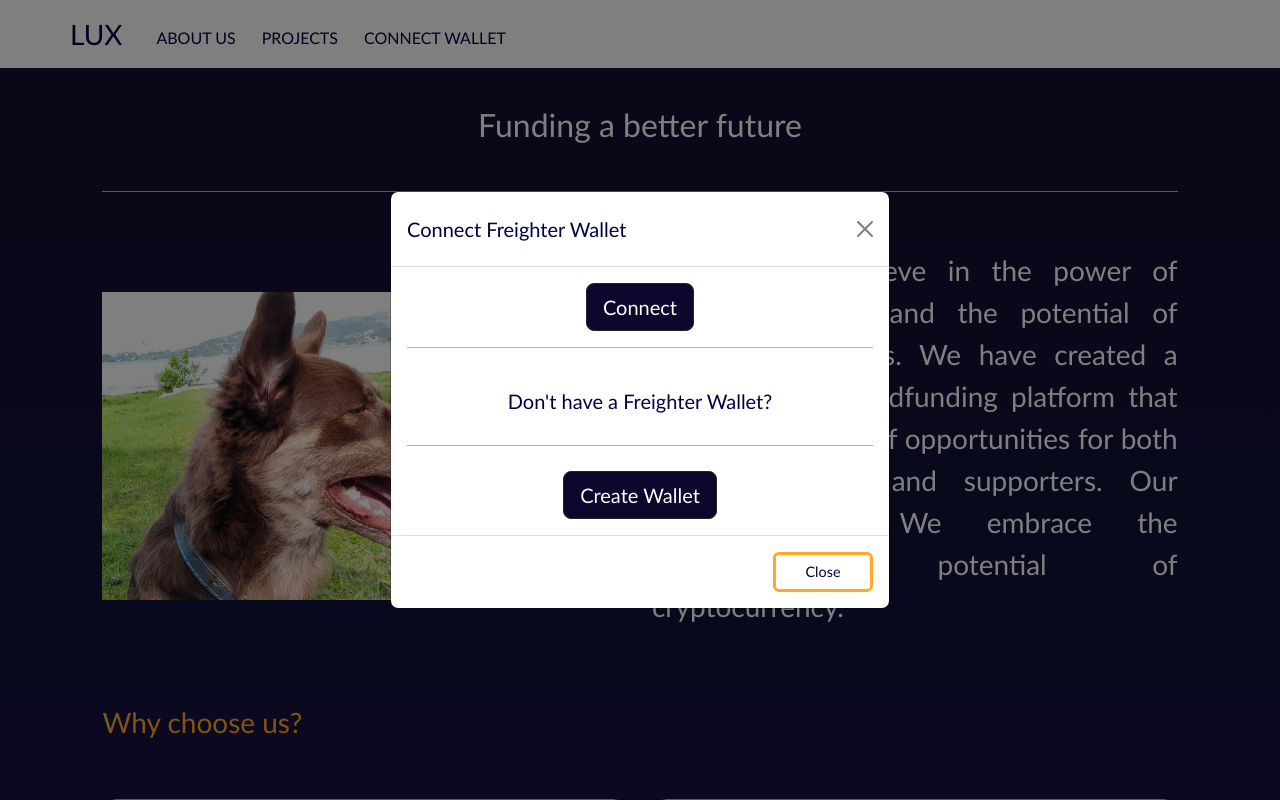
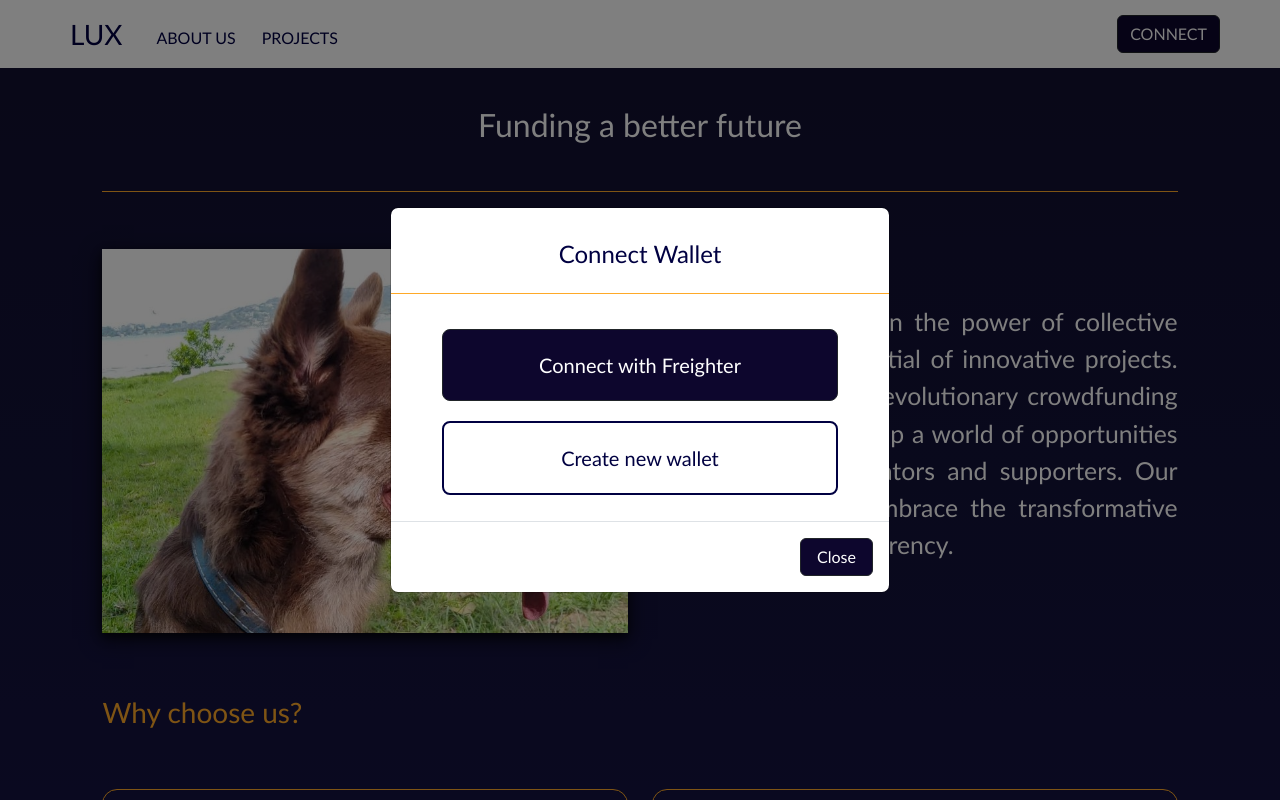
Before and after one commit to giuliannarlau/crowdfunding, a Flask app: page /about in a window 1280 px wide, after a click on "CONNECT". Run offline with Flask 3, Linux system fonts and the light colour scheme; some libraries are stand-ins or nearby versions.

Commit message:
commit sizing

```diff
--- a/app.py
+++ b/app.py
@@ -1,11 +1,10 @@
+import mysql.connector
 import os
-import mysql.connector
+import time
 
-import ast
-
-import requests
-import certifi
-import time
+#import ast
+#import requests
+#import certifi
 
 from cs50 import SQL
 from dotenv import load_dotenv
@@ -17,20 +16,21 @@ from stellar_sdk.exceptions import NotFoundError, BadResponseError, BadRequestEr
 
 from helpers import apology, check_amount, check_projects_action, format_date, freighter_required, generate_project_id, search_donations_history, search_projects, search_refund_operations, search_supported_projects, update_database_status, update_transactions_database, upload_image, validate_input
 
-# Configure application
+# Configure flask
 app = Flask(__name__)
 app.secret_key = "changeIt2145"
 
 load_dotenv()
 
 admin_account = "GCLMA7L4TWKF2NZYKT3W5OZCJ6IBLLPN3P7Q5JRFRTV3FRMCR3BEGYQR"
+server = Server("https://horizon-testnet.stellar.org")
+
 
 db_host = os.environ['DB_HOST']
 db_port = os.environ['DB_PORT']
 db_user = os.environ['DB_USER']
 db_password = os.environ['DB_PASSWORD']
 db_name = os.environ['DB_NAME']
-
 
 conn = mysql.connector.connect(
     host=db_host,
@@ -61,6 +61,7 @@ def after_request(response):
 def index():
     """ Homepage """
 
+    # Timing
     start_time_total = time.time()
 
     # Handle connect wallet
@@ -80,8 +81,9 @@ def index():
 
     # Get active projects from database
     projects_list = search_projects(status="active")
+
     end_time_total = time.time()
-    print(f"Tempo total: {end_time_total - start_time_total} segundos")
+    print(f"Time tracking: {end_time_total - start_time_total} sec")
 
     return render_template("index.html", projects_list=projects_list)
 
@@ -150,11 +152,13 @@ def project_page(project_id):
             params = (project["name"], project["category"], project["goal"], project["expire_date"], project["description"], project_id)
             db.execute(query, params)
             conn.commit()
+
         except:
             conn.rollback()
+
         finally:
             db.close()
-        #db.execute("UPDATE projects SET name = ?, category = ?, goal = ?, expire_date = ?, description = ? WHERE id = ?", project["name"], project["category"], project["goal"], project["expire_date"], project["description"], project_id)
+
         return redirect(url_for("project_page", project_id=project_id))
 
     # Get project info from database
@@ -282,6 +286,7 @@ def new_project():
             db.execute(query, params)
             conn.commit()
 
+            # TO DO: Analyse delay when updating db
             db.execute("SELECT id FROM projects ORDER BY created_at DESC LIMIT 1")
             rows = db.fetchone()
             project_id = rows[0]
@@ -289,6 +294,7 @@ def new_project():
         except Exception as e:
             conn.rollback()
             return apology(f"An error occurred inserting your project on database: {str(e)}", 500)
+
         finally:
             db.close()
 
@@ -324,7 +330,6 @@ def control_panel():
         selected_project_ids = [int(id) for id in request_data.get("selected_project_ids")]
 
         # Discart projects not fundable or refundable
-
         admin_action_projects = check_projects_action(admin_projects_list, selected_project_ids, operation_type)
 
         if operation_type == "refund":
@@ -341,10 +346,12 @@ def control_panel():
 @app.route("/statusupdate", methods=["POST"])
 @freighter_required
 def status_update():
+    # TO DO: Change this to a scheduled task
 
     try:
         update_database_status()
         return make_response("OK", 200)
+
     except Exception as e:
         print(f"Error updating projects status: {e}")
         return apology("Internal server error", 500)
@@ -393,10 +400,8 @@ def build_admin_transaction():
 
 
 def build_payment_transaction(operations_list, operation_type):
-    """ Build one operation per project, grouping into one transaction.
+    """ Builds one operation per project, grouping into one transaction.
     Each transaction has it's own operation type (donation for users and fund/refund for admin)"""
-
-    server = Server("https://horizon-testnet.stellar.org")
 
     # Check if destination account exists
     for operation in operations_list:
@@ -432,7 +437,6 @@ def build_payment_transaction(operations_list, operation_type):
     db = conn.cursor(dictionary=True)
     db.execute("SELECT * FROM temp_operations")
     temp_transactions_list = db.fetchall()
-    #temp_transactions_list = db.execute("SELECT * FROM temp_operations")
 
     # Reset table if it's not empty
     if temp_transactions_list:
@@ -463,8 +467,6 @@ def build_payment_transaction(operations_list, operation_type):
 def send_transaction():
     """Submit transaction to Stellar"""
 
-    server = Server("https://horizon-testnet.stellar.org")
-
     try:
         # Get signed transaction and submit
         signed_transaction = request.get_json()
@@ -474,7 +476,6 @@ def send_transaction():
         if submit_response["successful"] == True:
 
             hash = submit_response["hash"]
-            #temp_table = db.execute("SELECT * FROM temp_operations")
 
             update_transactions_database(hash)
 
--- a/static/styles.css
+++ b/static/styles.css
@@ -30,57 +36,52 @@ footer {
 /* Divisors */
 
 hr {
-    color: #FEA928;
+  color: #fea928;
   height: 10px;
   opacity: 1;
 }
 
 .vr {
-    color: #FEA928;
+  color: #fea928;
   width: 2px;
   opacity: 0.7;
 }
-
 
 /* Navbars for header and footer */
 nav {
   background: white;
 }
 
-
-.nav-link, .navbar-brand {
+.nav-link,
+.navbar-brand {
   color: #000041;
   margin-left: 10px;
 }
 
-
-.nav-link:hover, .navbar-brand:hover {
+.nav-link:hover,
+.navbar-brand:hover {
   color: #000041;
-    text-shadow: 0px 4px 6px rgba(0,0,0,0.35);
+  text-shadow: 0px 4px 6px rgba(0, 0, 0, 0.35);
   transform: scale(1.1);
 }
 
-
 /* Titles */
 h1 {
-    font-size:calc(15px + 1.7vw);
+  font-size: calc(15px + 1.7vw);
   text-align: start;
   margin-bottom: 30px;
 }
 
 h2 {
-    font-size:calc(12px + 1.5vw);
+  font-size: calc(12px + 1.5vw);
 }
 
-
 h3 {
-    color: #FEA928;
+  color: #fea928;
   height: 60px;
   margin: 0;
-    padding-top: 15px;;
+  padding-top: 15px;
 }
-
-
 
 .title-bold {
   font-size: 22px;
@@ -93,7 +94,11 @@ h3 {
 }
 
 .text-medium {
-    font-size:calc(12px + 1vw);
+  font-size: calc(12px + 1vw);
+}
+
+.text-small {
+  font-size: calc(8px + 0.5vw) !important;
 }
 
 .wrapper {
@@ -195,39 +190,34 @@ input, select {
   position: relative;
 }
 
-
 /* Buttons */
 .btn-dark {
-    background: #0D062D;
+  background: #0d062d;
   color: white;
 }
 
-
 .btn-dark:hover {
-    background: #0D062D;
+  background: #0d062d;
   transform: scale(1.1);
 }
 
-
 .btn-light {
   background: white;
-    border: 3px solid #FEA928;
+  border: 3px solid #fea928;
   color: #000041;
-    font-size:calc(8px + 0.5vw) !important;
+  font-size: calc(8px + 0.5vw) !important;
   font-weight: 20px;
-    max-height: 70px;
+  max-height: 65px;
   min-width: 100px;
 }
 
-
 .btn-light:hover {
   background: transparent;
-    border: 1px solid #FEA928;
+  border: 1px solid #fea928;
   box-shadow: 0 4px 10px 0 rgba(0, 0, 0, 0.5), 0 6px 10px 0 rgba(0, 0, 0, 0.4);
   color: white;
   transform: scale(1.1);
 }
-
 
 .btn-outline-dark {
   background: transparent;
@@ -260,11 +249,15 @@ input, select {
 }
 
 .btn-xl {
-    font-size: 100%;
-    padding: 20px 20px;
+  padding: 20px;
   width: 40%;
 }
 
+.btn-lg {
+  margin: 10px;
+  padding: 20px;
+  width: 85%;
+}
 
 /* Modals */
 .modal {
--- a/templates/about.html
+++ b/templates/about.html
@@ -17,12 +17,12 @@
     <hr class="mb-5">
 
     <div class="row align-items-center">
-      <div class="col-lg-6">
-        <img src="{{ url_for('static', filename='theodora.jpg') }}" class="img-medium">
+      <div class="col-lg-6 col-lg">
+        <img src="{{ url_for('static', filename='theodora.jpg') }}" class="img-fluid">
       </div>
 
-      <div class="col-lg-6">
-        <p class="fs-3">At LUX, we believe in the power of collective action and the potential of innovative projects. We have created a revolutionary crowdfunding platform that opens up a world of opportunities for both project creators and supporters. Our unique twist? We embrace the transformative potential of cryptocurrency.</p>
+      <div class="col-lg-6 col-lg">
+        <p class="text-medium">At LUX, we believe in the power of collective action and the potential of innovative projects. We have created a revolutionary crowdfunding platform that opens up a world of opportunities for both project creators and supporters. Our unique twist? We embrace the transformative potential of cryptocurrency.</p>
       </div>
     </div>
 
@@ -33,16 +33,16 @@
             <ul class="list-outline-orange">
                 <li class="list-group-item">
                     <div class="title-bold">Crypto Compatibility</div>
-                    <div class="item-description">Say goodbye to traditional payment methods and embrace the decentralized world. Lux seamlessly integrates with Freighter, allowing you to contribute without the bureaucracy of opening an account.</div>
+                    <div class="item-description text-small">Say goodbye to traditional payment methods and embrace the decentralized world. Lux seamlessly integrates with Freighter, allowing you to contribute without the bureaucracy of opening an account.</div>
                 </li>
                 <li class="list-group-item">
                     <div class="title-bold">Global Reach</div>
-                    <div class="item-description">We break down geographical barriers and connect project creators with a global community of backers. No matter where you are in the world, you can support projects that align with your passions and values.</div>
+                    <div class="item-description text-small">We break down geographical barriers and connect project creators with a global community of backers. No matter where you are in the world, you can support projects that align with your passions and values.</div>
                 </li>
 
                 <li class="list-group-item">
                     <div class="title-bold">Guaranteed Funding Approach</div>
-                    <div class="item-description">With Lux, backing a project is risk-free. If a project doesn't reach its funding goal, the backers get their contributions returned. This ensures that your money is committed only to projects with strong community support and a clear path to success.</div>
+                    <div class="item-description text-small">With Lux, backing a project is risk-free. If a project doesn't reach its funding goal, the backers get their contributions returned. This ensures that your money is committed only to projects with strong community support and a clear path to success.</div>
                 </li>
             </ul>
         </div>
--- a/templates/layout.html
+++ b/templates/layout.html
@@ -1,65 +1,128 @@
 <!DOCTYPE html>
 <html lang="en">
-
   <head>
-  <meta charset="utf-8">
-  <meta name="viewport" content="initial-scale=1, width=device-width">
-  <link href="https://cdn.jsdelivr.net/npm/bootstrap@5.3.0/dist/css/bootstrap.min.css" rel="stylesheet" integrity="sha384-9ndCyUaIbzAi2FUVXJi0CjmCapSmO7SnpJef0486qhLnuZ2cdeRhO02iuK6FUUVM" crossorigin="anonymous">
-  <script src="https://cdn.jsdelivr.net/npm/bootstrap@5.3.0/dist/js/bootstrap.bundle.min.js" integrity="sha384-geWF76RCwLtnZ8qwWowPQNguL3RmwHVBC9FhGdlKrxdiJJigb/j/68SIy3Te4Bkz" crossorigin="anonymous"></script>
-  <link rel="stylesheet" href="https://cdn.jsdelivr.net/npm/bootstrap-icons@1.10.5/font/bootstrap-icons.css">
-  <link href="/static/styles.css" rel="stylesheet">
+    <meta charset="utf-8" />
+    <meta name="viewport" content="initial-scale=1, width=device-width" />
+    <link
+      href="https://cdn.jsdelivr.net/npm/bootstrap@5.3.0/dist/css/bootstrap.min.css"
+      rel="stylesheet"
+      integrity="sha384-9ndCyUaIbzAi2FUVXJi0CjmCapSmO7SnpJef0486qhLnuZ2cdeRhO02iuK6FUUVM"
+      crossorigin="anonymous"
+    />
+    <script
+      src="https://cdn.jsdelivr.net/npm/bootstrap@5.3.0/dist/js/bootstrap.bundle.min.js"
+      integrity="sha384-geWF76RCwLtnZ8qwWowPQNguL3RmwHVBC9FhGdlKrxdiJJigb/j/68SIy3Te4Bkz"
+      crossorigin="anonymous"
+    ></script>
+    <link
+      rel="stylesheet"
+      href="https://cdn.jsdelivr.net/npm/bootstrap-icons@1.10.5/font/bootstrap-icons.css"
+    />
+    <link href="/static/styles.css" rel="stylesheet" />
     <script src="{{ url_for('.static', filename='script.js') }}" async></script>
-  <script src="https://cdnjs.cloudflare.com/ajax/libs/stellar-freighter-api/1.4.0/index.min.js" integrity="sha512-fBxbUjuddn3vF6SjLIooB2r/UMubBp74yamgrPCT75S0+zNhhPvYYsfmpa1oMSimJWHm2Q1KVOLeWay0h0fwQA==" crossorigin="anonymous" referrerpolicy="no-referrer"></script>
+    <script
+      src="https://cdnjs.cloudflare.com/ajax/libs/stellar-freighter-api/1.4.0/index.min.js"
+      integrity="sha512-fBxbUjuddn3vF6SjLIooB2r/UMubBp74yamgrPCT75S0+zNhhPvYYsfmpa1oMSimJWHm2Q1KVOLeWay0h0fwQA=="
+      crossorigin="anonymous"
+      referrerpolicy="no-referrer"
+    ></script>
     <script src="https://cdnjs.cloudflare.com/ajax/libs/stellar-sdk/10.4.1/stellar-sdk.js"></script>
     <title>Lux | {% block title %}{% endblock %}</title>
   </head>
 
   <body>
-
     <nav class="navbar navbar-expand-md sticky-top fs-6">
       <div class="container-fluid mx-5">
         <a class="navbar-brand fs-3" href="/">LUX</a>
-      <button type="button" class="navbar-toggler" aria-controls="navbar" aria-expanded="false" aria-label="Toggle navigation" data-bs-target="#navbar" data-bs-toggle="collapse">
+        <button
+          type="button"
+          class="navbar-toggler"
+          aria-controls="navbar"
+          aria-expanded="false"
+          aria-label="Toggle navigation"
+          data-bs-target="#navbar"
+          data-bs-toggle="collapse"
+        >
           <span class="navbar-toggler-icon"></span>
         </button>
         <div class="collapse navbar-collapse" id="navbar">
           <ul class="navbar-nav me-auto mt-2">
-          <li class="nav-item"><a class="nav-link" href="/about">ABOUT US</a></li>
-          <li class="nav-item"><a class="nav-link" href="/projects">PROJECTS</a></li>
+            <li class="nav-item">
+              <a class="nav-link" href="/about">ABOUT US</a>
+            </li>
+            <li class="nav-item">
+              <a class="nav-link" href="/projects">PROJECTS</a>
+            </li>
             {% if session["public_key"] %}
               {% if session["public_key"] == admin_account %}
-              <li class="nav-item"><a class="nav-link" href="/controlpanel">CONTROL PANEL</a></li>
+                <li class="nav-item">
+                  <a class="nav-link" href="/controlpanel">CONTROL PANEL</a>
+                </li>
               {% else %}
-              <li class="nav-item"><a class="nav-link" href="/myaccount">MY ACCOUNT</a></li>
+                <li class="nav-item">
+                  <a class="nav-link" href="/myaccount">MY ACCOUNT</a>
+                </li>
+                <li class="nav-item">
+                  <a class="nav-link" href="/newproject">NEW PROJECT</a>
+                </li>
               {% endif %}
-            <li class="nav-item"><a class="nav-link" href="/newproject">NEW PROJECT</a></li>
+            {% endif %}
           </ul>
-          <ul class="navbar-nav ms-auto mt-2">
-            <li class="nav-item"><a class="nav-link me-5" href="/logout">DISCONNECT</a></li>
-          </ul>
+
+        </div>
+        <div class="d-flex">
+          {% if not session["public_key"] %}
+            <button
+              type="button"
+              class="btn btn-dark d-flex"
+              id="connectButton"
+              data-bs-toggle="modal"
+              data-bs-target="#connectWalletModal"
+            >
+              CONNECT
+            </button>
           {% else %}
-          <ul class="navbar-nav ms-auto">
-            <li class="nav-item"><button type="button" class="nav-link" id="connectButton" data-bs-toggle="modal" data-bs-target="#connectWalletModal">CONNECT WALLET</button></li>
-          </ul>
+            <a type="button" class="btn btn-outline-dark" href="/logout">DISCONNECT</a>
           {% endif %}
         </div>
+
       </div>
+
+
     </nav>
 
     <!-- Alerts modal -->
     <header id="alertHeader">
-    <div class="modal fade p-3" id="alertModal" tabindex="-1" aria-labelledby="modalLabel" aria-hidden="true">
+      <div
+        class="modal fade p-3"
+        id="alertModal"
+        tabindex="-1"
+        aria-labelledby="modalLabel"
+        aria-hidden="true"
+      >
         <div class="modal-dialog modal-dialog-centered">
           <div class="modal-content">
             <div class="modal-header text-center">
               <h4 class="modal-title" id="modalTitle"></h4>
-            <hr>
-            <button type="button" class="btn-close" data-bs-dismiss="modal" aria-label="Close" onclick="location.reload()"></button>
+              <hr />
+              <button
+                type="button"
+                class="btn-close"
+                data-bs-dismiss="modal"
+                aria-label="Close"
+                onclick="location.reload()"
+              ></button>
             </div>
-          <div class="modal-body text-break" id="modalBody">
-          </div>
+            <div class="modal-body text-break" id="modalBody"></div>
             <div class="modal-footer">
-            <button type="button" class="btn btn-dark px-3" data-bs-dismiss="modal" onclick="location.reload()">Close</button>
+              <button
+                type="button"
+                class="btn btn-dark px-3"
+                data-bs-dismiss="modal"
+                onclick="location.reload()"
+              >
+                Close
+              </button>
             </div>
           </div>
         </div>
@@ -67,51 +130,82 @@
     </header>
 
     <!-- Modal for connecting Freighter wallet -->
-  <div class="modal fade p-3" id="connectWalletModal" tabindex="-1" aria-labelledby="modalLabel" aria-hidden="true">
+    <div
+      class="modal fade p-3"
+      id="connectWalletModal"
+      tabindex="-1"
+      aria-labelledby="modalLabel"
+      aria-hidden="true"
+    >
       <div class="modal-dialog modal-dialog-centered">
-      <div class="modal-content">
-        <div class="modal-header text-center">
-          <h4 class="modal-title fs-5" id="modalLabel">Connect Freighter Wallet</h4>
-          <hr>
-          <button type="button" class="btn-close" data-bs-dismiss="modal" aria-label="Close"></button>
+        <div class="modal-content mx-auto">
+          <div class="modal-header border-0">
+            <h4 class="mx-auto mt-3">Connect Wallet</h4>
           </div>
+          <hr class="m-0" />
           <div class="modal-body">
             <form id="connectWalletForm" method="post" name="connectWalletForm">
-            <button class="btn btn-dark btn-lg" id="connectButton" name="connectButton" onclick="fetchKey()">Connect</button>
-            <hr class="my-3">
-            <h4 class="fs-5 py-3">Don't have a Freighter Wallet?</h4>
-            <hr class="my-3">
-            <a class="btn btn-dark btn-lg" href="https://www.freighter.app/" id="createWallet" target="_blank">Create Wallet</a>
+              <button
+                class="btn btn-dark btn-lg"
+                id="connectButton"
+                name="connectButton"
+                onclick="fetchKey()"
+              >
+                Connect with Freighter
+              </button>
+              <a
+                class="btn btn-outline-dark btn-lg"
+                href="https://www.freighter.app/"
+                id="createWallet"
+                target="_blank"
+                >Create new wallet</a
+              >
             </form>
           </div>
           <div class="modal-footer">
-          <button type="button" class="btn btn-light px-3" data-bs-dismiss="modal">Close</button>
+            <button
+              type="button"
+              class="btn btn-dark px-3"
+              data-bs-dismiss="modal"
+            >
+              Close
+            </button>
           </div>
         </div>
       </div>
     </div>
 
-  <main class="wrapper">
-    {% block main %}
-    {% endblock %}
-  </main>
+    <main class="wrapper">{% block main %} {% endblock %}</main>
 
     <footer class="footer">
       <nav class="navbar navbar-expand-sm mb-0">
         <div class="container-fluid">
-        <button aria-controls="navbar" aria-expanded="false" aria-label="Toggle navigation" class="navbar-toggler" data-bs-target="#footer" data-bs-toggle="collapse" type="button">
+          <button
+            aria-controls="navbar"
+            aria-expanded="false"
+            aria-label="Toggle navigation"
+            class="navbar-toggler"
+            data-bs-target="#footer"
+            data-bs-toggle="collapse"
+            type="button"
+          >
             <span class="navbar-toggler-icon"></span>
           </button>
           <div class="collapse navbar-collapse collapsing-up">
             <ul class="navbar-nav ms-auto me-auto mt-2">
-            <li class="nav-item"><a class="nav-link" href="/about">ABOUT US</a></li>
-            <li class="nav-item"><a class="nav-link" href="/about">CONTACT</a></li>
-            <li class="nav-item"><a class="nav-link" href="/projects">PROJECTS</a></li>
+              <li class="nav-item">
+                <a class="nav-link" href="/about">ABOUT US</a>
+              </li>
+              <li class="nav-item">
+                <a class="nav-link" href="/about">CONTACT</a>
+              </li>
+              <li class="nav-item">
+                <a class="nav-link" href="/projects">PROJECTS</a>
+              </li>
             </ul>
           </div>
         </div>
       </nav>
     </footer>
-
   </body>
 </html>
--- a/templates/projects.html
+++ b/templates/projects.html
@@ -11,7 +11,7 @@
     <!-- Form to search projects -->
     <form action="/projects" method="post" class="search-form" id="searchForm">
 
-        <div class="row justify-content-center text-center gap-3">
+        <div class="row justify-content-center text-center gap-2">
           <div class="col-md-3 col-md">
             <label for="searchProjectName" class="form-text">Project's name</label>
             <input autocomplete="off" autofocus type="text" class="form-control" id="searchProjectName" name="searchProjectName">
```
Also changed, not shown: other parts of static/styles.css (+56 -59 lines), helpers.py (+43 -23 lines), templates/index.html (+48 -33 lines), templates/newproject.html (+125 -42 lines). Lines whose indentation alone changed are shown as unchanged.
